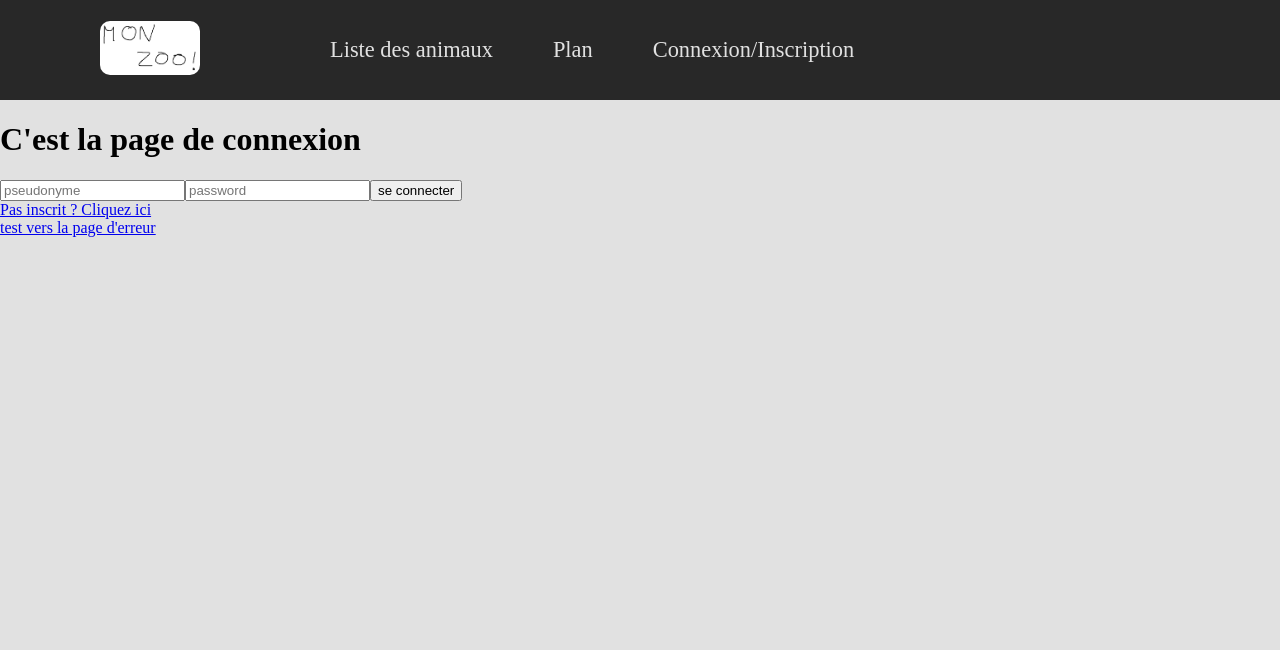
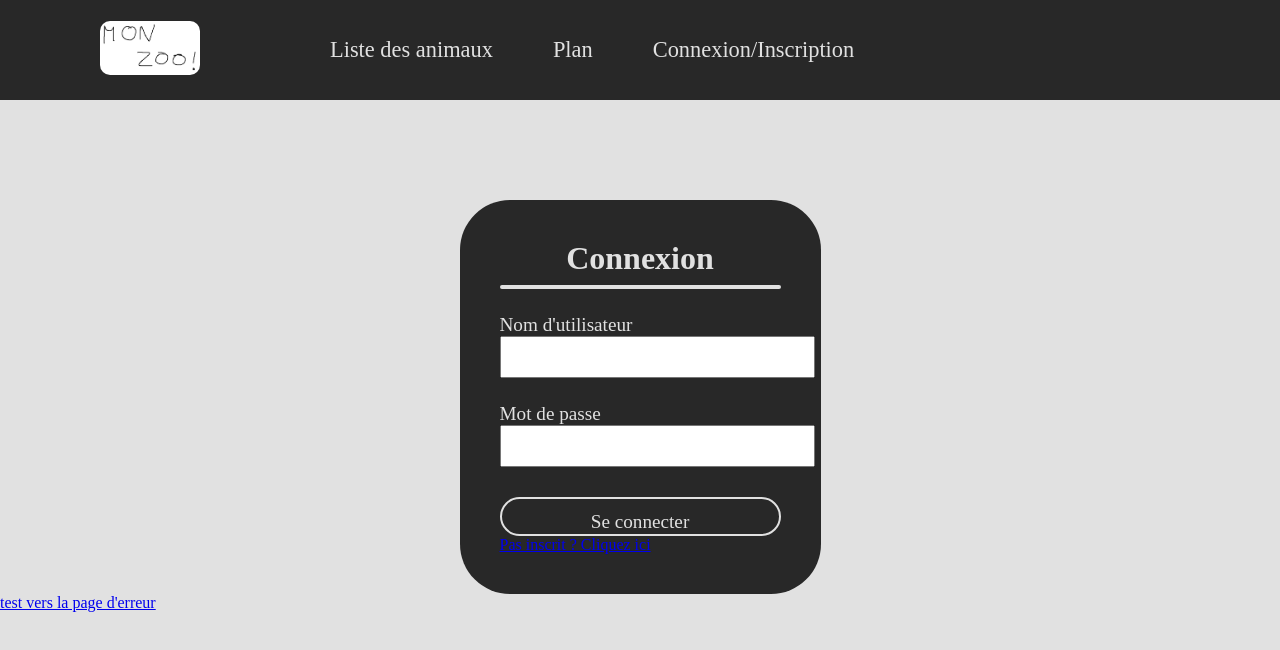
Before and after one commit to Strikza/AAW-PROJET, a React (Vite) app in the folder projet_zoo-aaw/: page /connexion in a window 1280 px wide. Shown: the top 650 px of the page. Built offline with nearby package versions, Linux system fonts and the light colour scheme; a web font is replaced by a local one.

Commit message:
CSS connexion

```diff
--- a/projet_zoo-aaw/src/header/menu.jsx
+++ b/projet_zoo-aaw/src/header/menu.jsx
@@ -7,13 +7,13 @@ export default function Menu() {
             <Link to={"/"}><img src="../../annexe/Accueil/lien_accueil.png" id="menu_img"></img></Link>
             <nav>
                 <ul id="menu">
-                    <li class="menu_item">
+                    <li className="menu_item">
                         <Link to={"/liste"}>Liste des animaux</Link>
                     </li>
-                    <li class="menu_item">
+                    <li className="menu_item">
                         <Link to={"/plan"}>Plan</Link>
                     </li>
-                    <li class="menu_item" id="connexion">
+                    <li className="menu_item" id="connexion">
                         <Link to={"/connexion"}>Connexion/Inscription</Link>
                     </li>
                 </ul>
--- /dev/null
+++ b/projet_zoo-aaw/src/routes/connexion/index.css
@@ -0,0 +1,65 @@
+form {
+    display: block;
+    padding: 40px;
+    border-radius: 50px;
+    background-color: #282828;
+}
+
+h1 {
+    margin: 0;
+    text-align: center;
+    color: #e1e1e1;
+}
+
+hr {
+    border: 2px solid #e1e1e1;
+    border-radius: 5px;
+}
+
+#page {
+    display: flex;
+    justify-content: center;
+    align-items: center;
+
+    margin: 100px 0 0 0;
+    padding: 0;
+}
+
+.label {
+    color: #e1e1e1;
+    font-size: 1.2em;
+    margin: 25px 0 0 0;
+    padding: 0;
+}
+
+.text-in {
+    color: #282828;
+    width: 100%;
+    font-size: 1.2em;
+    padding: 8px 15px;
+}
+
+.submit-in {
+    width: 100%;
+}
+
+.submit-in {
+    border-radius: 50px;
+    text-decoration: none;
+    border: 2px solid #e1e1e1;
+
+    font-family: Minecraftia, serif;
+    font-size: 1.2em;
+    padding-top: 12px;
+    margin: 30px 0 0 0;
+
+    color: #e1e1e1;
+    transition: 0.4s;
+    background-color: #282828;
+}
+
+.submit-in:hover {
+    color: #282828;
+    background-color: #e1e1e1;
+    transition: 0.7s;
+}
--- a/projet_zoo-aaw/src/routes/connexion/index.jsx
+++ b/projet_zoo-aaw/src/routes/connexion/index.jsx
@@ -1,15 +1,24 @@
 import { Outlet, Link } from 'react-router-dom';
+
+import './index.css'
 
 export default function Root() {
     return (
-        <>
-          <h1>C'est la page de connexion</h1>
-          <form>
-            <input id="pseudonyme" type={"text"} placeholder="pseudonyme"></input>
-            <input id="password" type={"password"} placeholder="password"></input>
-            <button>se connecter</button>
-          </form>
-          <Link to={"/inscription"}>Pas inscrit ? Cliquez ici</Link>
-        </>
+        <div id="page">
+            <form>
+                <h1>Connexion</h1>
+                <hr/>
+                <p className="label">Nom d'utilisateur</p>
+                <div>
+                    <input className="text-in" id="pseudonyme" type={"text"}></input>
+                </div>
+                <p className="label">Mot de passe</p>
+                <div>
+                    <input className="text-in" id="password" type={"password"}></input>
+                </div>
+                <input className="submit-in" type="submit" value="Se connecter"></input>
+                <Link to={"/inscription"}>Pas inscrit ? Cliquez ici</Link>
+            </form>
+        </div>
     );
   }
```
